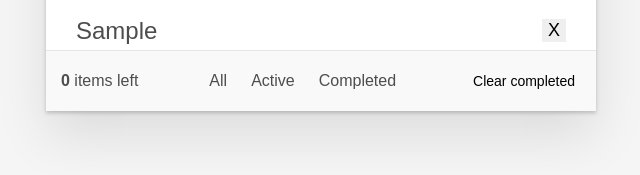
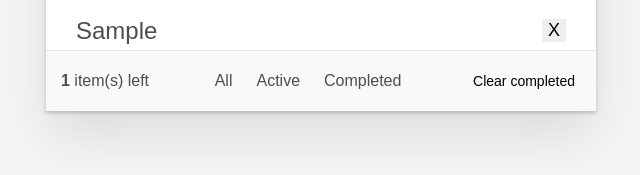
Before and after one commit to teehkay9/TOP-ToDO-App, a website built with webpack: page src/template.html in a window 1280 px wide. Both pictures are taken after typing "Sample" into the empty fields and a click on the button "Add Task". Shown: the part 151-326 px from the top of the page, 319-959 px from the left. Built offline with nearby package versions, Linux system fonts and the light colour scheme.

Commit message:
Add functionality for items left display
- added method for task_manager to get number of incomplete tasks
- added variable for DOM element of items left display
- added dynamic update of items left display at different stages (adding, deletion & toggle of task)

```diff
--- a/src/UI.js
+++ b/src/UI.js
@@ -6,6 +6,7 @@ export class UI {
     this.taskForm = document.getElementById("taskForm");
     this.taskInput = document.getElementById("taskInput");
     this.taskList = document.getElementById("taskList");
+    this.itemsLeft = document.querySelector("strong");
 
     if (!this.taskForm || !this.taskInput || !this.taskList) {
       console.error("Required DOM elements are missing");
@@ -42,7 +43,8 @@ export class UI {
       task.changeCompleteStatus();
       taskItem.classList.toggle("completed");
 
-      console.log(`${task.isCompleted}`);
+      // update display for items left if task has been toggled
+      this.itemsLeft.textContent = this.taskManager.getNrOfCompletedTasks();
     });
 
     // add event listener for each delete button
@@ -53,9 +55,14 @@ export class UI {
 
       this.taskManager.deleteTask(taskId);
       this.taskList.removeChild(taskItem);
+
+      // update display for items left after task has been deleted
+      this.itemsLeft.textContent = this.taskManager.getNrOfCompletedTasks();
     });
 
     this.taskList.appendChild(taskItem);
     taskItem.appendChild(deleteButton);
+    // update display for items left when new task has been added
+    this.itemsLeft.textContent = this.taskManager.getNrOfCompletedTasks();
   }
 }
--- a/src/task_manager.js
+++ b/src/task_manager.js
@@ -29,4 +29,8 @@ export class TaskManager {
   getAllTasks() {
     return this.tasks;
   }
+
+  getNrOfCompletedTasks() {
+    return this.tasks.filter((task) => !task.isCompleted).length;
+  }
 }
--- a/src/template.html
+++ b/src/template.html
@@ -27,7 +27,7 @@
 
       <!-- Footer: Task Statistics and Filters -->
       <footer class="footer">
-        <span class="todo-count"><strong>0</strong> items left</span>
+        <span class="todo-count"><strong>0</strong> item(s) left</span>
         <ul class="filters">
           <li>
             <a href="#/" class="selected">All</a>
```
